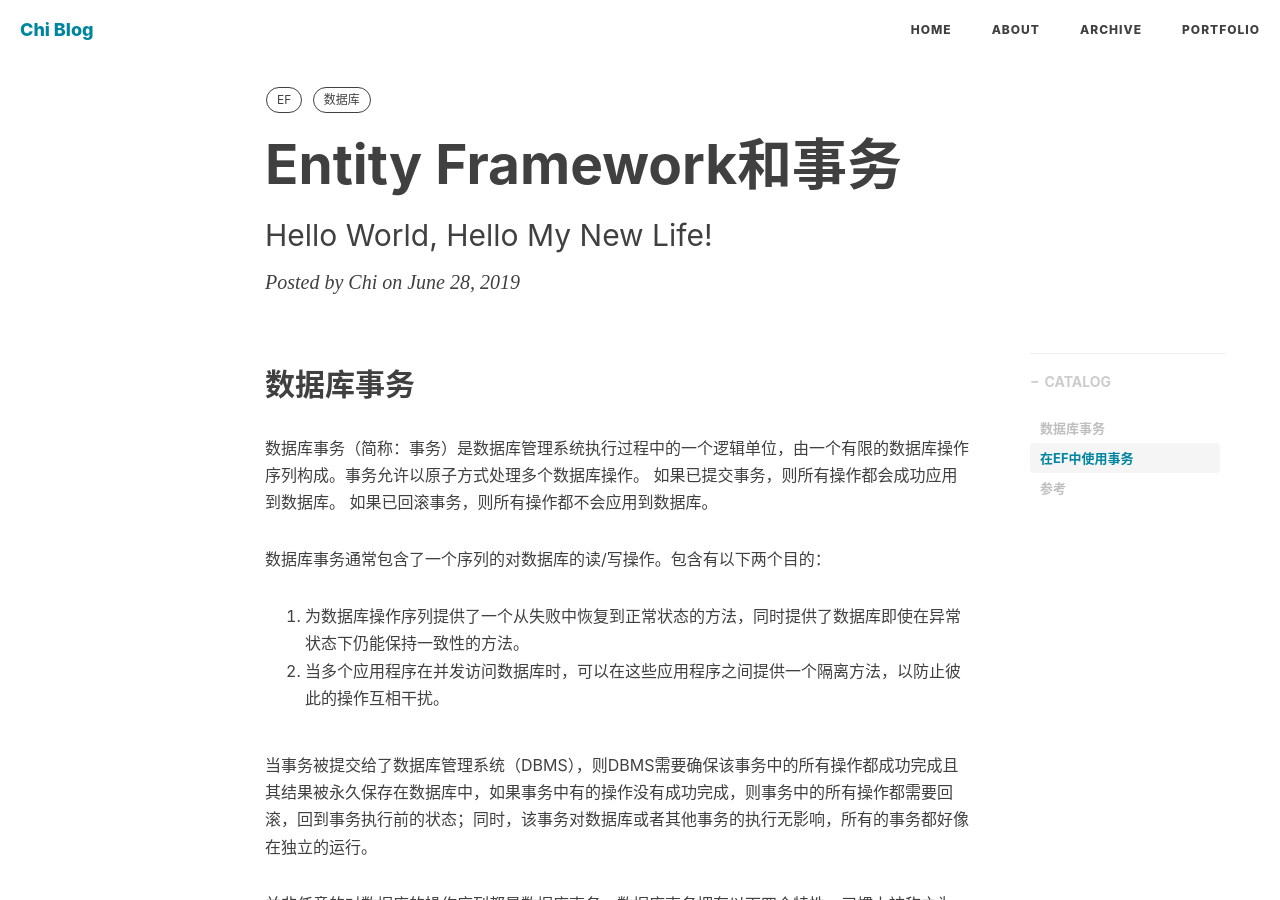
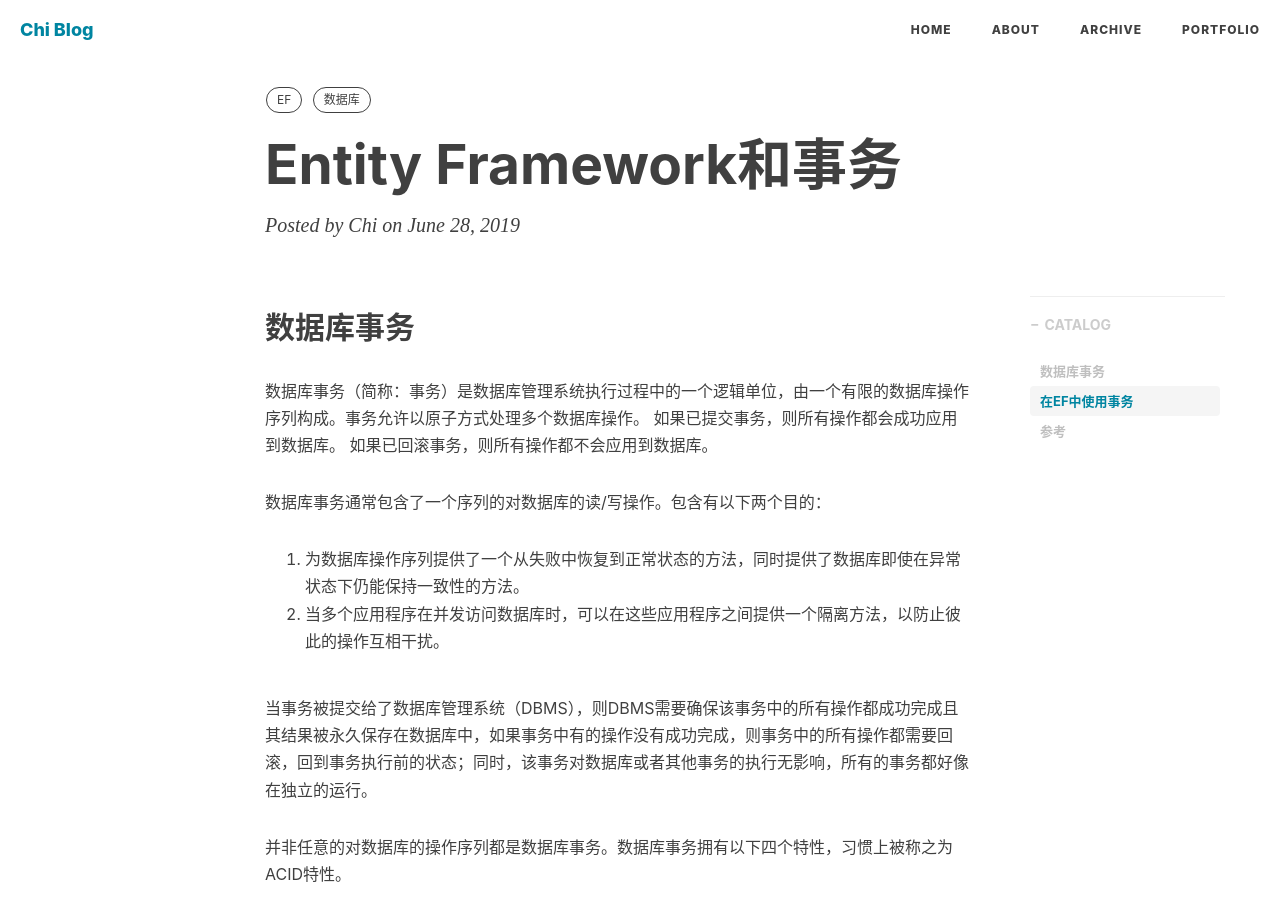
Before and after one commit to realZhangChi/realZhangChi.github.io, a Jekyll site: the page built from _posts/2019-06-28-ef-and-Transaction.markdown, in a window 1280 px wide and 900 px high. Built offline with Jekyll 4.4.1, drawn with Linux system fonts in a browser that asks for light colours; nearby versions of some CDN libraries; comment, search, counter and statistics services are not loaded.

Commit message:
移除子标题

```diff
--- a/_posts/2019-06-28-ef-and-Transaction.markdown
+++ b/_posts/2019-06-28-ef-and-Transaction.markdown
@@ -1,7 +1,6 @@
 ---
 layout: post
 title: "Entity Framework和事务"
-subtitle: 'Hello World, Hello My New Life!'
 author: "Chi"
 date: 2019-06-28 09:00
 header-style: text
```
